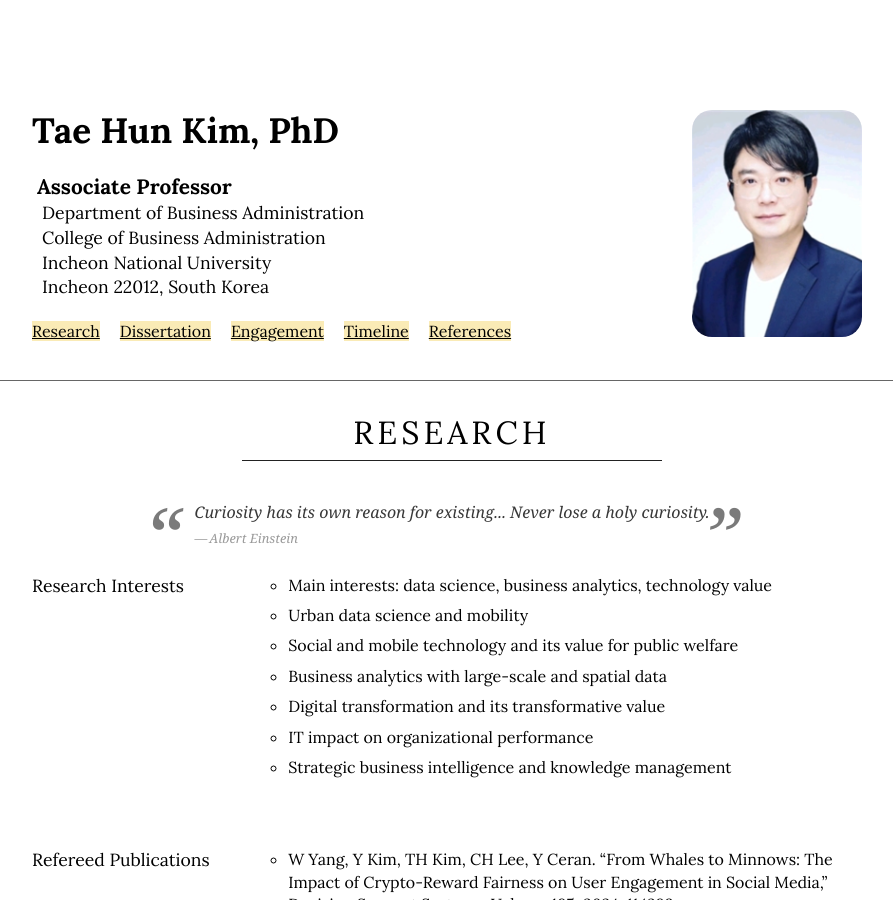
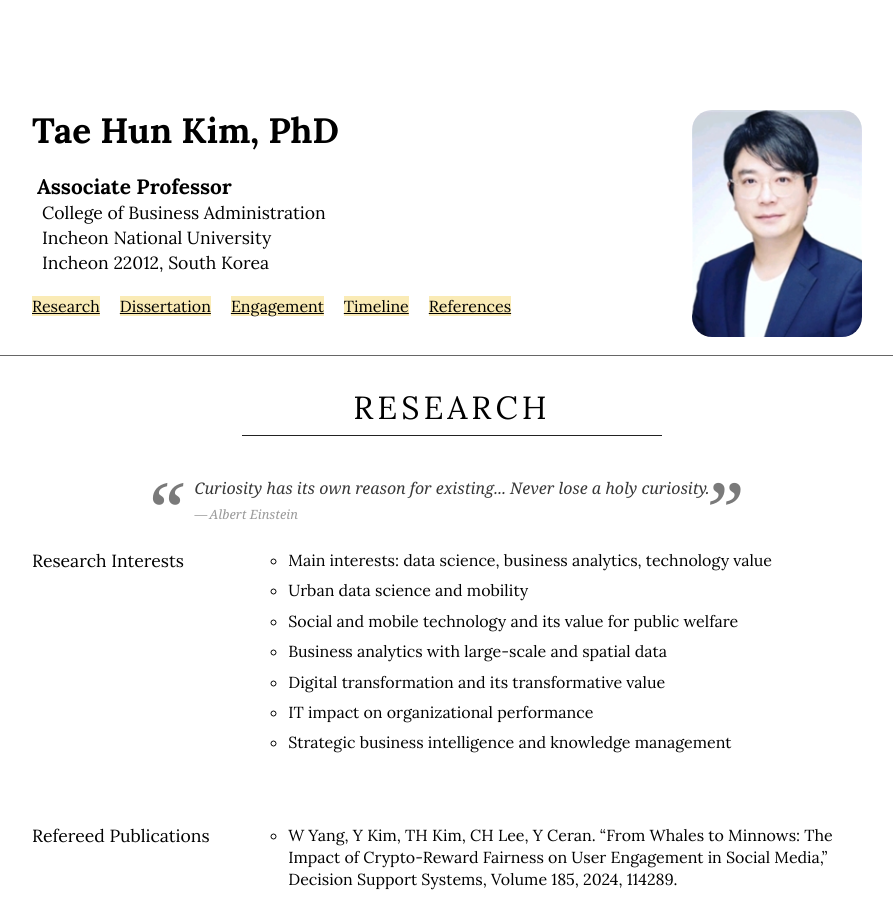
Before and after one commit to istaehun/taehun, a Jekyll site: the page built from index.html, in a window 1280 px wide and 900 px high. Shown: the whole window, without its empty margins (188-1081 px from the left). Built offline with Jekyll 4.4.1, drawn with Linux system fonts in a browser that asks for light colours; nearby versions of some CDN libraries.

Commit message:
Update info.yml

```diff
--- a/_data/info.yml
+++ b/_data/info.yml
@@ -1,6 +1,5 @@
 main: Associate Professor
 extra:
-  - Department of Business Administration
   - College of Business Administration
   - Incheon National University
   - Incheon 22012, South Korea
```
